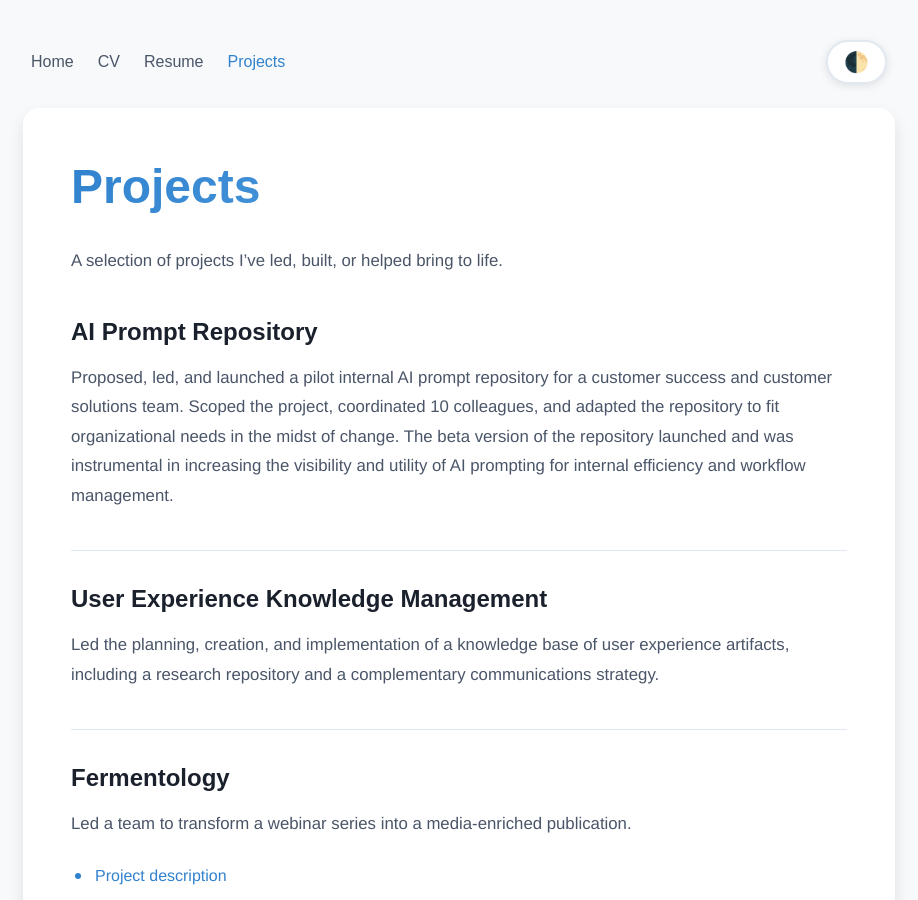
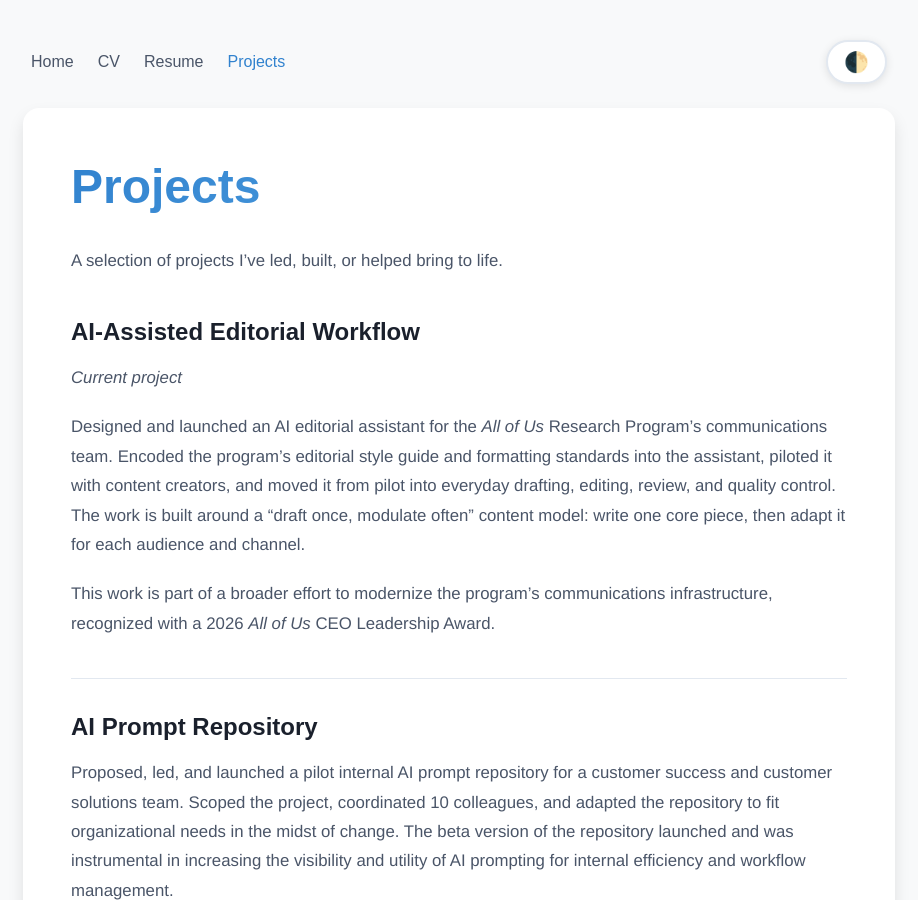
Before and after one commit to micahvandegrift/micahvandegrift.github.io, a Jekyll site: the page built from Projects.md, in a window 1280 px wide and 900 px high. Shown: the whole window, without its empty margins (181-1099 px from the left). Built offline with Jekyll 4.4.1, drawn with Linux system fonts in a browser that asks for light colours; some web fonts are replaced; our own code applies the rules of GitHub Pages for plain Markdown files.

Commit message:
Add current project and CEO Leadership Award
- Projects: add AI-Assisted Editorial Workflow (current) at the top
- Resume: add the 2026 All of Us CEO Leadership Award to Distinctions

Co-Authored-By: Claude Opus 5.5 <noreply@anthropic.com>
Claude-Session: https://claude.ai/code/session_01GwWkYYKEMGxBuRrHUyuW9o

```diff
--- a/Projects.md
+++ b/Projects.md
@@ -6,6 +6,14 @@
 # Projects
 
 A selection of projects I've led, built, or helped bring to life.
+
+## AI-Assisted Editorial Workflow
+
+*Current project*
+
+Designed and launched an AI editorial assistant for the *All of Us* Research Program's communications team. Encoded the program's editorial style guide and formatting standards into the assistant, piloted it with content creators, and moved it from pilot into everyday drafting, editing, review, and quality control. The work is built around a "draft once, modulate often" content model: write one core piece, then adapt it for each audience and channel.
+
+This work is part of a broader effort to modernize the program's communications infrastructure, recognized with a 2026 *All of Us* CEO Leadership Award.
 
 ## AI Prompt Repository
 
```
Also changed, not shown: Resume.md (+1 -0 lines).
